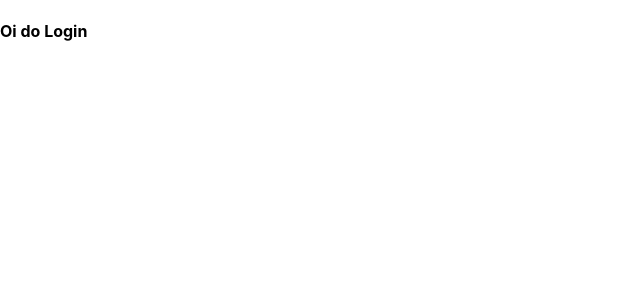
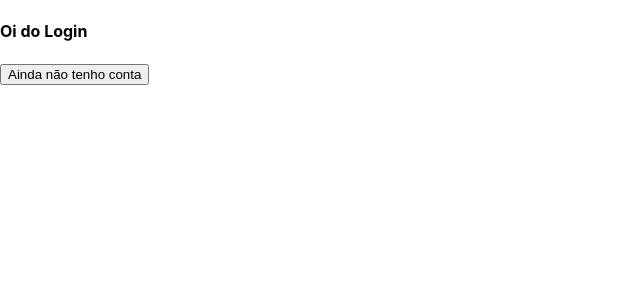
Before and after one commit to brendagusmao/Delivery-App, a React (Create React App) app in the folder front-end/: page /login in a window 1280 px wide. Shown: the top 300 px of the page, without its empty margins (0-640 px from the left). Built offline with nearby package versions, Linux system fonts and the light colour scheme.

Commit message:
[Main Group 9] R6 Criar Rota e Botão de Registro (#48)
* R6: Rota /register criada

* Botão de registrar inútil criado

* R6: Botão de registro funcional

```diff
--- a/front-end/src/App.js
+++ b/front-end/src/App.js
@@ -2,6 +2,7 @@ import React from 'react';
 import { Routes, Route, Navigate } from 'react-router-dom';
 import './App.css';
 import Login from './pages/Login';
+import Register from './pages/Register';
 
 function App() {
   return (
@@ -11,6 +12,10 @@ function App() {
         path="/login"
         element={ <Login /> }
       />
+      <Route
+        path="/register"
+        element={ <Register /> }
+      />
     </Routes>
   );
 }
--- /dev/null
+++ b/front-end/src/components/loginPage/RegisterButton.jsx
@@ -0,0 +1,29 @@
+import React from 'react';
+import PropTypes from 'prop-types';
+import { useNavigate } from 'react-router-dom';
+
+export default function RegisterButton() {
+  // Código para troca de página.
+  const navigate = useNavigate(); // Não pode colocar hook dentro da função dentro do componente funcional.
+  const routeChange = () => {
+    navigate('/register');
+  };
+
+  return (
+    <div>
+      <button
+        data-testid="common_login__button-register"
+        type="button"
+        onClick={ routeChange }
+      >
+        Ainda não tenho conta
+      </button>
+    </div>
+  );
+}
+
+RegisterButton.propTypes = {
+  routeChange: PropTypes.func,
+}.isRequired;
+
+// Página para não dar erro 404 enquanto passa no R1
--- a/front-end/src/pages/Login.jsx
+++ b/front-end/src/pages/Login.jsx
@@ -1,10 +1,11 @@
 import React from 'react';
+import RegisterButton from '../components/loginPage/RegisterButton';
 
 export default function Login() {
-  console.log('oi do login');
   return (
     <div>
       <h4>Oi do Login</h4>
+      <RegisterButton />
     </div>
   );
 }
--- /dev/null
+++ b/front-end/src/pages/Register.jsx
@@ -0,0 +1,12 @@
+import React from 'react';
+
+export default function Register() {
+  console.log('oi do register');
+  return (
+    <div>
+      <h4>Oi do Register</h4>
+    </div>
+  );
+}
+
+// Página para não dar erro 404 enquanto passa no R6
```
